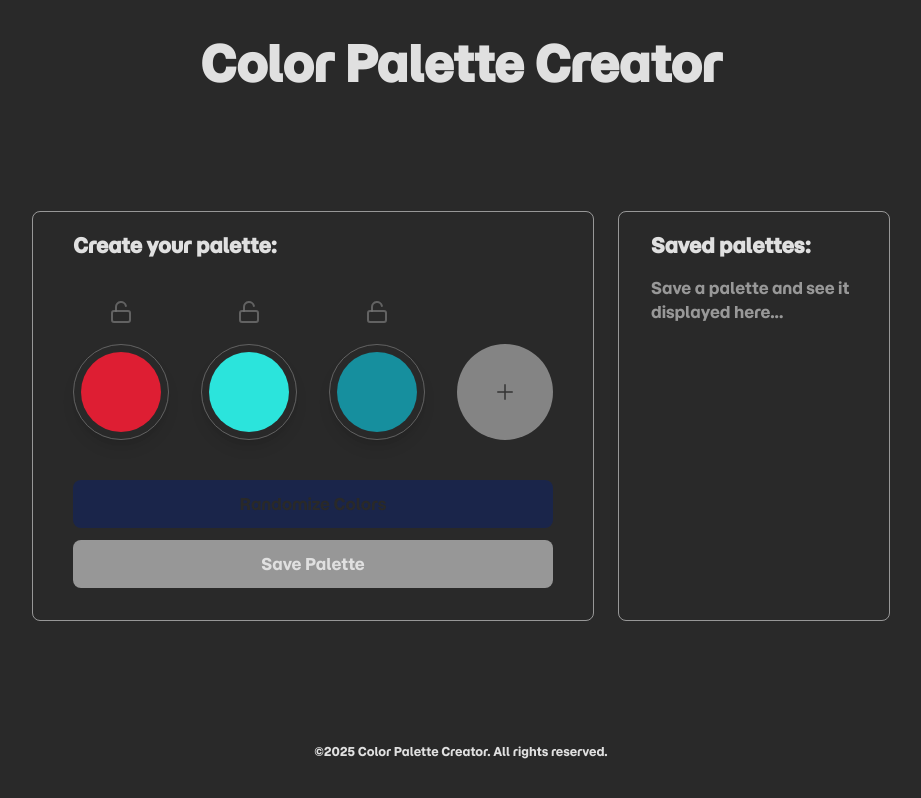
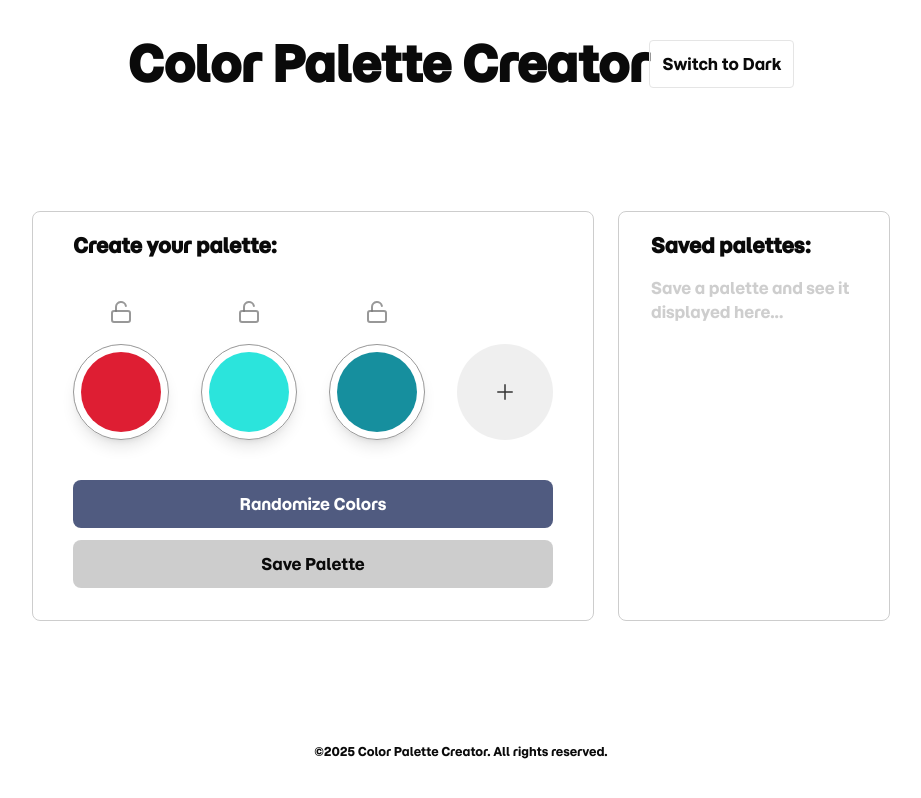
Before and after one commit to DanielG808/color-palette-creator, a Next.js app: page / in a window 1280 px wide. Shown: the whole page, without its empty margins (179-1100 px from the left). Built offline with nearby package versions, Linux system fonts and the light colour scheme.

Commit message:
added theme context and theme toggle for light and dark mode

```diff
--- a/app/globals.css
+++ b/app/globals.css
@@ -89,12 +89,12 @@
   --radius-xl: calc(var(--radius) + 4px);
 }
 
-@media (prefers-color-scheme: dark) {
+/* @media (prefers-color-scheme: dark) {
   :root {
     --background: #292929;
     --foreground: #e0e0e0;
   }
-}
+} */
 
 .dark {
   --background: #292929;
--- a/app/layout.tsx
+++ b/app/layout.tsx
@@ -4,6 +4,7 @@ import "./globals.css";
 import Footer from "@/components/footer";
 import Header from "@/components/header";
 import { Toaster } from "sonner";
+import ThemeContextProvider from "@/contexts/theme-context-provider";
 
 export const metadata: Metadata = {
   title: "Color Palette Creator",
@@ -21,14 +22,16 @@ export default function RootLayout({
   children: React.ReactNode;
 }>) {
   return (
-    <html lang="en" className="dark">
+    <html lang="en">
       <body
         className={`${momoTrustDisplay.className} flex flex-col items-center min-h-screen p-10 antialiased`}
       >
-        <Header />
-        {children}
-        <Footer />
-        <Toaster />
+        <ThemeContextProvider>
+          <Header />
+          {children}
+          <Footer />
+          <Toaster />
+        </ThemeContextProvider>
       </body>
     </html>
   );
--- /dev/null
+++ b/components/dark-mode-toggle.tsx
@@ -0,0 +1,18 @@
+// components/DarkModeToggle.tsx
+"use client";
+
+import { useThemeContext } from "@/lib/hooks/useThemeContext";
+
+export default function DarkModeToggle() {
+  const { theme, toggleTheme } = useThemeContext();
+
+  return (
+    <button
+      onClick={toggleTheme}
+      aria-pressed={theme === "dark"}
+      className="px-3 py-1 rounded border"
+    >
+      {theme === "dark" ? "Switch to Light" : "Switch to Dark"}
+    </button>
+  );
+}
--- a/components/header.tsx
+++ b/components/header.tsx
@@ -1,9 +1,11 @@
+import DarkModeToggle from "./dark-mode-toggle";
 import HomePageLink from "./home-page-link";
 
 export default function Header() {
   return (
     <header className="flex justify-center">
       <HomePageLink />
+      <DarkModeToggle />
     </header>
   );
 }
--- /dev/null
+++ b/contexts/theme-context-provider.tsx
@@ -0,0 +1,74 @@
+"use client";
+
+import { createContext, useEffect, useMemo, useState, ReactNode } from "react";
+
+type Theme = "light" | "dark";
+type ThemeContextType = {
+  theme: Theme;
+  toggleTheme: () => void;
+  setThemeDirect: (t: Theme) => void;
+  initialized: boolean;
+};
+
+const STORAGE_KEY = "theme";
+
+export const ThemeContext = createContext<ThemeContextType | undefined>(
+  undefined
+);
+
+export default function ThemeContextProvider({
+  children,
+}: {
+  children: ReactNode;
+}) {
+  const [theme, setTheme] = useState<Theme | null>(null);
+
+  const applyHtml = (t: Theme) => {
+    const html = document.documentElement;
+    html.classList.toggle("dark", t === "dark");
+    html.setAttribute("data-theme", t);
+    try {
+      localStorage.setItem(STORAGE_KEY, t);
+    } catch {}
+  };
+
+  useEffect(() => {
+    try {
+      const saved = localStorage.getItem(STORAGE_KEY) as Theme | null;
+      const initial: Theme = saved === "dark" ? "dark" : "light";
+      setTheme(initial);
+      applyHtml(initial);
+    } catch {
+      setTheme("light");
+      applyHtml("light");
+    }
+  }, []);
+
+  const toggleTheme = () => {
+    if (!theme) return;
+    const next: Theme = theme === "dark" ? "light" : "dark";
+    setTheme(next);
+    applyHtml(next);
+  };
+
+  const setThemeDirect = (t: Theme) => {
+    setTheme(t);
+    applyHtml(t);
+  };
+
+  const value = useMemo(
+    () => ({
+      theme: (theme ?? "light") as Theme,
+      toggleTheme,
+      setThemeDirect,
+      initialized: theme !== null,
+    }),
+    [theme]
+  );
+
+  if (theme === null) return null;
+
+  return (
+    <ThemeContext.Provider value={value}>{children}</ThemeContext.Provider>
+  );
+}
--- /dev/null
+++ b/lib/hooks/useThemeContext.ts
@@ -0,0 +1,11 @@
+import { ThemeContext } from "@/contexts/theme-context-provider";
+import { useContext } from "react";
+
+export function useThemeContext() {
+  const context = useContext(ThemeContext);
+  if (!context)
+    throw new Error(
+      "useThemeContext must be used within ThemeContextProvider."
+    );
+  return context;
+}
--- /dev/null
+++ b/lib/types/theme.ts
@@ -0,0 +1 @@
+export type Theme = "light" | "dark";
```
